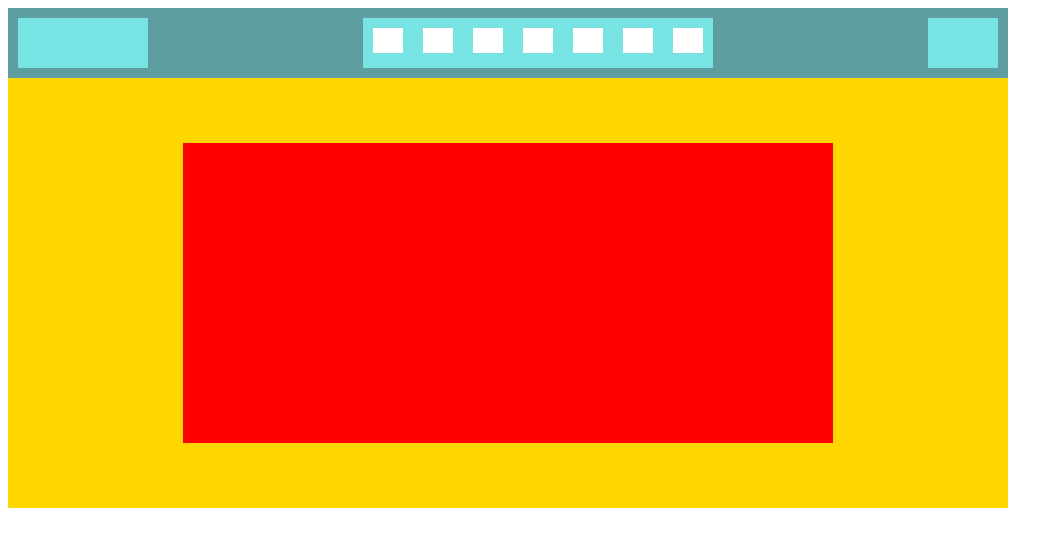
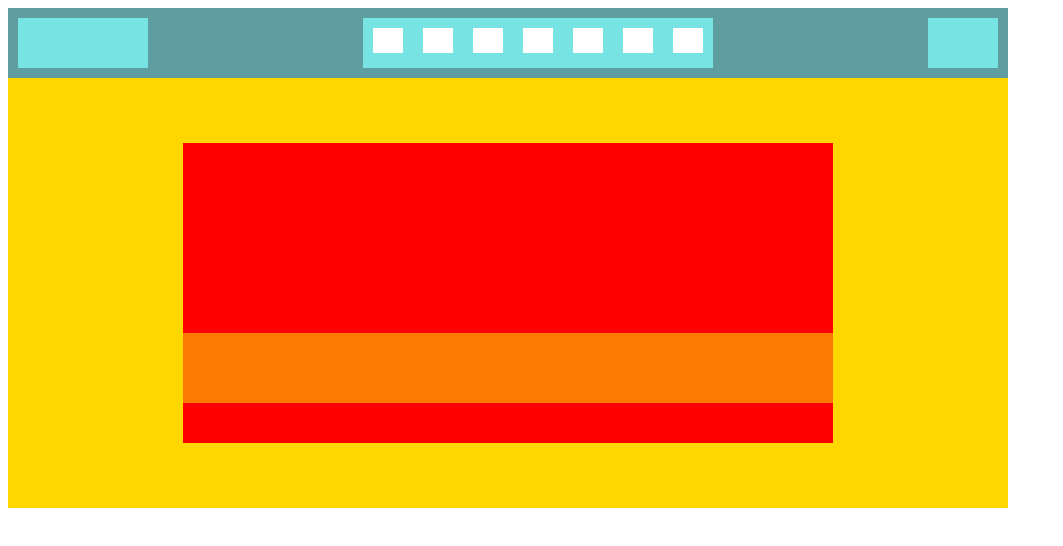
Before and after one commit to Takexin/Atividade-flexbox, a plain HTML site: page Atividade 3/index.html in a window 1280 px wide. Shown: the whole page, without its empty margins (0-1063 px from the left). Drawn offline with Linux system fonts and the light colour scheme.

Commit message:
update css

```diff
--- a/Atividade 3/index.html
+++ b/Atividade 3/index.html
@@ -22,7 +22,13 @@
             <div id="flex-header-item3"></div>
         </div>
         <div class="flex-container-hero">
-            <div class="flex-hero"></div>
+            <div class="flex-hero">
+                <div></div>
+                <div class="flex-hero-sub">
+                    <div class="flex-hero-sub-sub"></div>
+                    <div class="flex-hero-sub-sub"></div>
+                </div>
+            </div>
         </div>
 
     </div>
--- a/Atividade 3/style.css
+++ b/Atividade 3/style.css
@@ -16,9 +16,24 @@
 
 .flex-hero{
     display: flex;
+    flex-direction: column;
     height: 300px;
     width: 650px;
     background-color: red;
+    justify-content: center;
+    gap: 150px;
+
+}
+.flex-hero-sub{
+    display: flex;
+    width: 100%;
+    height: 70px;
+    background-color: rgb(255, 122, 0);
+
+}
+.flex-hero-sub-sub{
+    width: ;
+    rgb(120, 227, 227)
 }
 
 .flex-container-hero{
```
